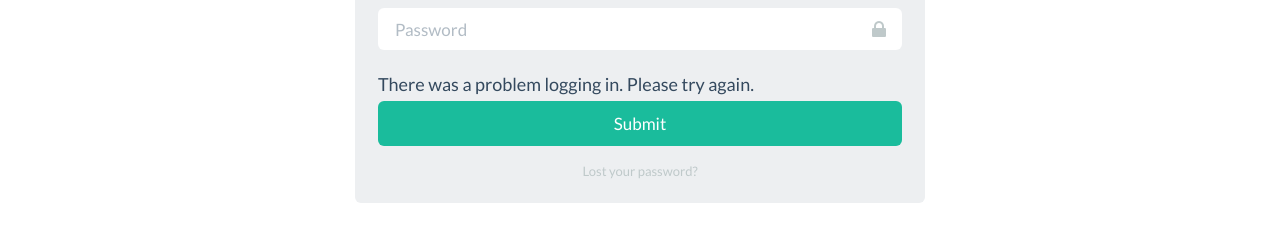
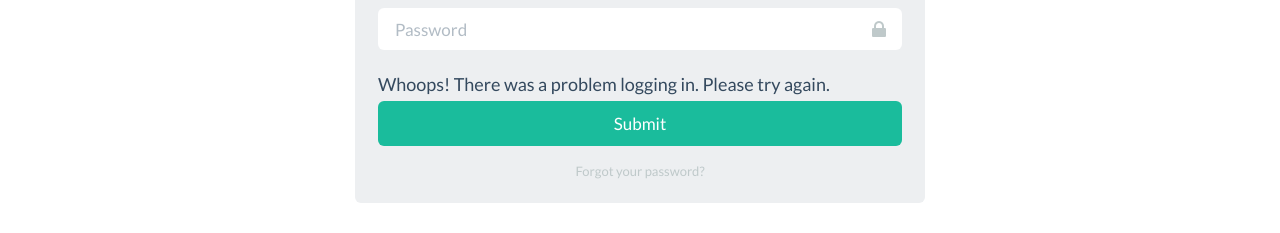
Before and after one commit to Digital4us/dashboardDesign, a plain HTML site: page login.html in a window 1280 px wide. Shown: the part 161-394 px from the top of the page. Drawn offline with Linux system fonts and the light colour scheme.

Commit message:
Update login.html

```diff
--- a/login.html
+++ b/login.html
@@ -81,11 +81,11 @@
 			<label class="login-field-icon fui-lock" for="login-pass"></label>
 		</div>
 
-		<div class="error">There was a problem logging in. Please try again.<br></div>
+		<div class="error">Whoops! There was a problem logging in. Please try again.<br></div>
 
 		<input class="btn btn-primary btn-lg btn-block" type="submit" value="Submit">
 
-		<a class="login-link" href="#">Lost your password?</a>
+		<a class="login-link" href="#">Forgot your password?</a>
 	</div>
 
 
```
